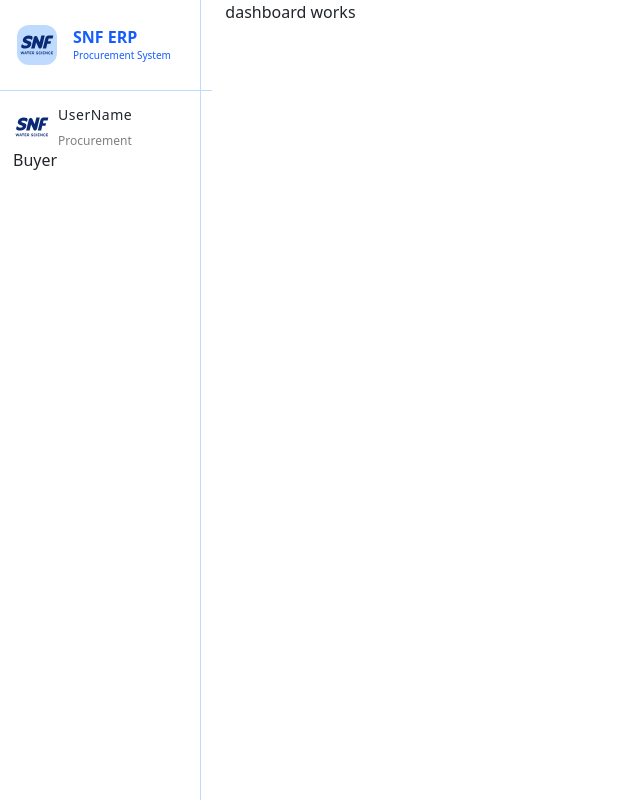
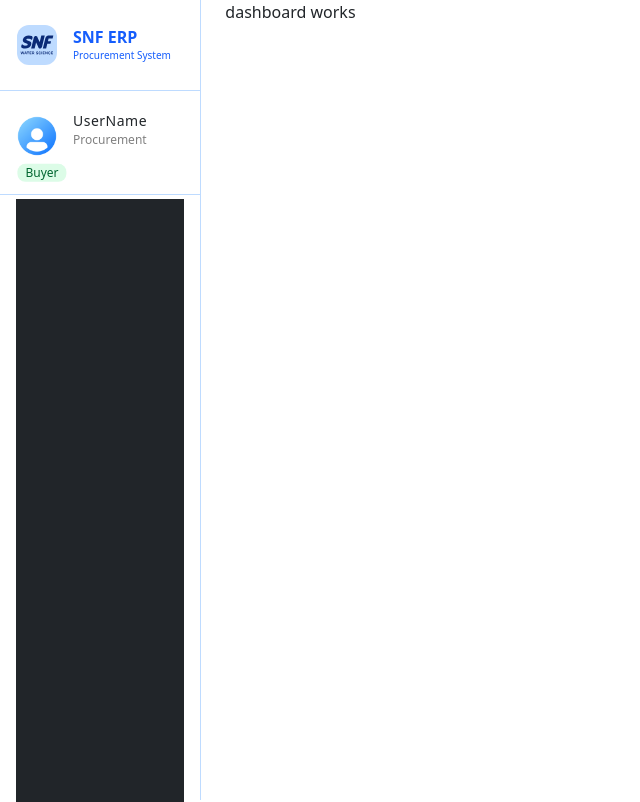
Before and after one commit to AGVVsivakiran/SNF-Procurement, an Angular app: page /dashboard in a window 1280 px wide. Shown: the top 802 px of the page, without its empty margins (0-640 px from the left). Built offline with nearby package versions, Linux system fonts and the light colour scheme.

Commit message:
UserName

```diff
--- a/src/app/components/dashboard/dashboard.html
+++ b/src/app/components/dashboard/dashboard.html
@@ -1,6 +1,6 @@
 <div class="container-fluid">
     <div class="row">
-        <div class="col-2">
+        <div class="col-2 ps-0">
             <app-side-menu></app-side-menu>
         </div>
         <div class="col-10">
--- a/src/app/components/login/login.scss
+++ b/src/app/components/login/login.scss
@@ -85,3 +85,9 @@
     z-index: 3;
     color: #155dfc !important;
 }
+
+@media(max-width: 768px){
+    .login-container{
+        max-width: 300px!important;
+    }
+}
--- a/src/app/components/side-menu/side-menu.html
+++ b/src/app/components/side-menu/side-menu.html
@@ -1,6 +1,6 @@
-<div class="container-fulid borderend">
-    <div class="row gap-3">
-        <div class="d-flex starter gap-3 align-items-center">
+<div class="container-fluid borderend">
+    <div class="row">
+        <div class="d-flex box gap-3 align-items-center">
             <span class="bg-blue">
                 <img src="img/logo/logo.svg" width="40" height="40" alt="">
             </span>
@@ -9,15 +9,17 @@
                 <p>Procurement System</p>
             </span>
         </div>
-        <div class="d-flex nextdeprt">
-            <span class="bg-blue d-flex flex-column">
-                <img src="img/logo/logo.svg" width="40" height="40" alt="">
-                <button class="btn btn-succes p-0">Buyer</button>
+        <div class="d-flex box borderbottom gap-3 align-items-center">
+            <span class="">
+                <img src="img/logo/user.png" width="40" height="40" alt="">
             </span>
             <span class="d-flex flex-column details">
                 <h3>UserName</h3>
                 <p>Procurement</p>
             </span>
+            <button class=" professional text-white px-2">Buyer</button>
         </div>
-    </div>
 </div>
+<div class="row m-1 bg-dark vh-100">
+
+</div>
--- a/src/app/components/side-menu/side-menu.scss
+++ b/src/app/components/side-menu/side-menu.scss
@@ -2,13 +2,17 @@
     border-right: 1px solid var(--borderblue);
     height: 100vh;
 }
-.starter{
+.box{
     height: 50px;
     border-bottom: 1px solid var(--borderblue);
     padding: 45px 17px !important;
 }
 
-.starter .bg-blue{
+.borderbottom{
+    padding-bottom: 3.6rem !important;
+}
+
+.box .bg-blue{
     background-color: var(--borderblue);
     width: 40px;
     height: 40px;
@@ -40,9 +44,21 @@ p{
     h3{
         font-size: 14px;
         letter-spacing: .5px;
+        margin: 0 0 1px;
     }
     p{
         font-size: 12px;
         color: gray;
+        margin: 0 0 10px;
     }
     }
+
+    .professional{
+        background: var(--success);
+        border: none;
+        border-radius: 8px;
+        color: var(--text-success)!important;
+        font-size: 12px;
+        font-weight: 500;
+        transform: translate(-9.1rem, 2.3rem);
+    }
--- a/src/styles.scss
+++ b/src/styles.scss
@@ -13,4 +13,6 @@
     --sidedep: 10px;
     --blue:#155dfc;
     --borderblue:#bedbff;
+    --success: #dcfce7;
+    --text-success: #016630 !important;
 }
```
Also changed, not shown: public/img/logo/user.png (added).
